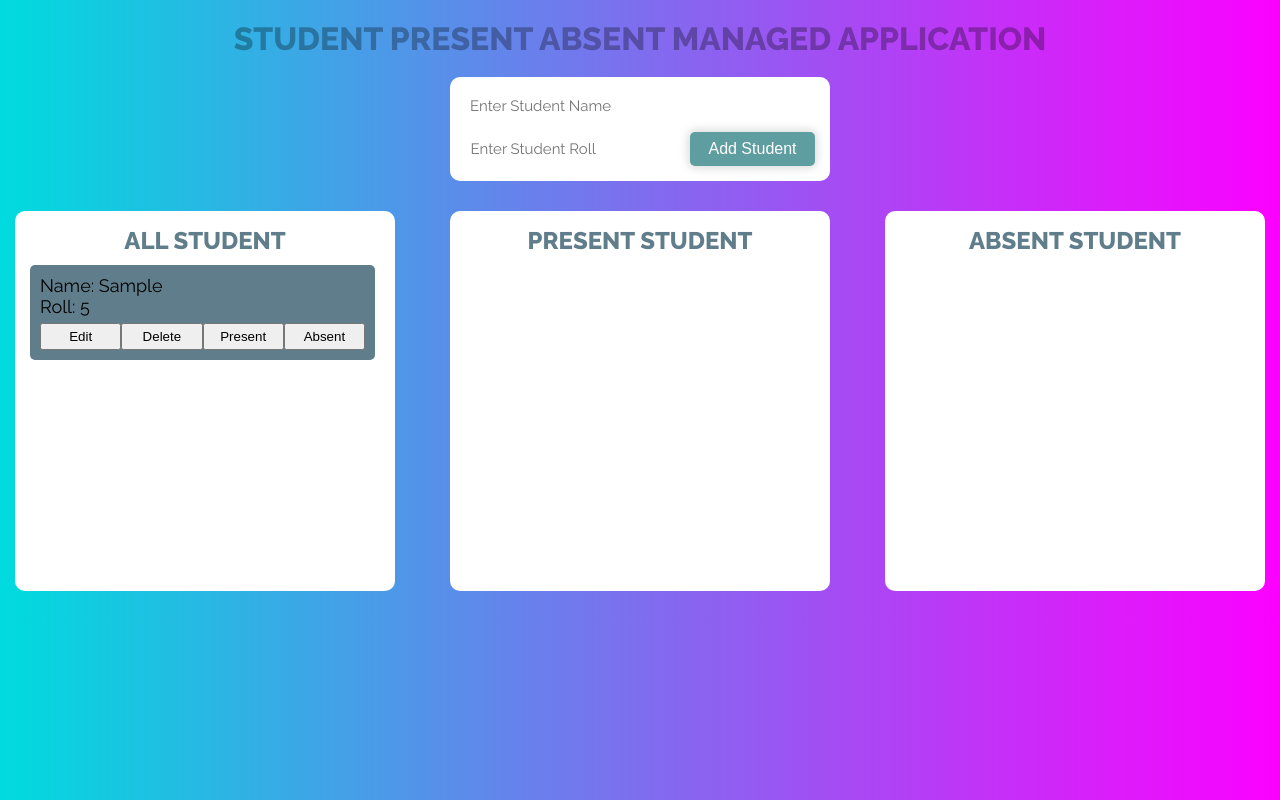
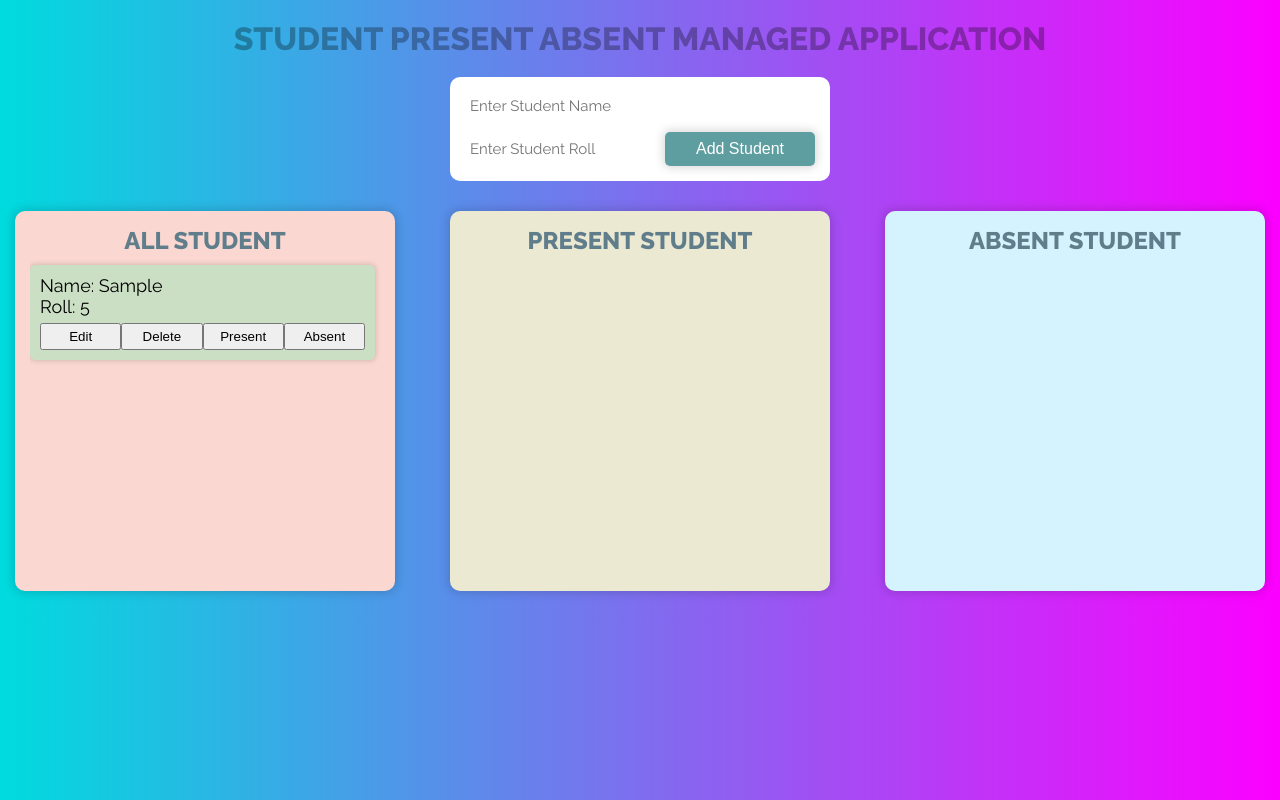
Before and after one commit to mdforhadulislam/student-present-absent, a React (Create React App) app: page / in a window 1280 px wide. Both pictures are taken after typing "Sample", "5" into the empty fields and a click on the button "Add Student". Built offline with nearby package versions, Linux system fonts and the light colour scheme.

Commit message:
add functionality

```diff
--- a/src/App.css
+++ b/src/App.css
@@ -47,12 +47,13 @@
   height: auto;
 }
 .header .add__student__form input:nth-child(2) {
-  width: 215px;
+  width: 190px;
   display: inline-block;
   margin-bottom: 0;
 }
 
 .header .add__student__form button {
+  width: 150px;
   background: cadetblue;
   color: #fff;
   border: none;
@@ -62,7 +63,7 @@
   box-shadow: 0 0 10px 2px rgb(0 0 0 / 15%);
   transition: 0.3s;
   cursor: pointer;
-  text-align: left;
+  text-align: center;
 }
 
 .body {
@@ -78,8 +79,9 @@
   width: 350px;
   height: 350px;
   padding: 15px;
-  background: white;
+  background: #fad8d1;
   border-radius: 10px;
+  box-shadow: 0 0 10px 2px rgb(0 0 0 / 15%);
 }
 .body .student__list__container .student__list {
   width: 100%;
@@ -87,36 +89,35 @@
   overflow: auto;
 }
 
-.body .present__student__container .present__student__list::-webkit-scrollbar {
+.body .student__list__container .student__list::-webkit-scrollbar {
   width: 0.5vw;
   background: #fbf6f6;
 }
 
-.body
-  .present__student__container
-  .present__student__list::-webkit-scrollbar-thumb {
+.body .student__list__container .student__list::-webkit-scrollbar-thumb {
   background: #9e9e9e;
-  border-radius: 5vw;
+  border-radius: 1vw;
   border: 0.2vw solid rgba(0, 0, 0, 0);
 }
+
 .body
-  .present__student__container
-  .present__student__list::-webkit-scrollbar-button:single-button {
+  .student__list__container
+  .student__list::-webkit-scrollbar-button:single-button {
   background-color: white;
   display: block;
   border-style: solid;
-  height: 1.5vw;
-  width: 1vw;
+  height: 0.8vw;
+  width: 0.5vw;
 }
 .body
-  .present__student__container
-  .present__student__list::-webkit-scrollbar-button:single-button:vertical:decrement {
+  .student__list__container
+  .student__list::-webkit-scrollbar-button:single-button:vertical:decrement {
   border-width: 0vw 0.3vw 0.4vw 0.3vw;
   border-color: transparent transparent #555555 transparent;
 }
 .body
-  .present__student__container
-  .present__student__list::-webkit-scrollbar-button:single-button:vertical:increment {
+  .student__list__container
+  .student__list::-webkit-scrollbar-button:single-button:vertical:increment {
   border-width: 0vw 0.3vw 0.4vw 0 0.3vw;
   border-color: #555555 transparent transparent transparent;
 }
@@ -125,9 +126,10 @@
   width: auto;
   height: auto;
   padding: 10px;
-  background: #607d8b;
   margin-top: 10px;
   border-radius: 5px;
+  box-shadow: 0 0 5px 1px rgb(0 0 0 / 15%);
+  background-color: rgb(203 223 196);
 }
 
 .body .student__list__container .student__list ul li .student__name__roll {
@@ -156,8 +158,9 @@
   width: 350px;
   height: 350px;
   padding: 15px;
-  background: white;
+  background: #ebe9d1;
   border-radius: 10px;
+  box-shadow: 0 0 10px 2px rgb(0 0 0 / 15%);
 }
 .body .present__student__container .present__student__list {
   width: 100%;
@@ -165,35 +168,35 @@
   overflow: auto;
 }
 
-.body .student__list__container .student__list::-webkit-scrollbar {
+.body .absent__student__container .absent__student__list::-webkit-scrollbar {
   width: 0.5vw;
   background: #fbf6f6;
 }
-
-.body .student__list__container .student__list::-webkit-scrollbar-thumb {
+.body
+  .absent__student__container
+  .absent__student__list::-webkit-scrollbar-thumb {
   background: #9e9e9e;
-  border-radius: 5vw;
+  border-radius: 1vw;
   border: 0.2vw solid rgba(0, 0, 0, 0);
 }
-
 .body
-  .student__list__container
-  .student__list::-webkit-scrollbar-button:single-button {
+  .absent__student__container
+  .absent__student__list::-webkit-scrollbar-button:single-button {
   background-color: white;
   display: block;
   border-style: solid;
-  height: 1.5vw;
-  width: 1vw;
+  height: 0.8vw;
+  width: 0.5vw;
 }
 .body
-  .student__list__container
-  .student__list::-webkit-scrollbar-button:single-button:vertical:decrement {
+  .absent__student__container
+  .absent__student__list::-webkit-scrollbar-button:single-button:vertical:decrement {
   border-width: 0vw 0.3vw 0.4vw 0.3vw;
   border-color: transparent transparent #555555 transparent;
 }
 .body
-  .student__list__container
-  .student__list::-webkit-scrollbar-button:single-button:vertical:increment {
+  .absent__student__container
+  .absent__student__list::-webkit-scrollbar-button:single-button:vertical:increment {
   border-width: 0vw 0.3vw 0.4vw 0 0.3vw;
   border-color: #555555 transparent transparent transparent;
 }
@@ -202,12 +205,13 @@
   width: auto;
   height: auto;
   padding: 10px;
-  background: #607d8b;
+  background: #f7c3c3;
   margin-top: 10px;
   border-radius: 5px;
   display: flex;
   align-items: center;
   justify-content: space-between;
+  box-shadow: 0 0 5px 1px rgb(0 0 0 / 15%);
 }
 .body
   .present__student__container
@@ -238,14 +242,17 @@
   .button__container
   button {
   width: 100%;
+  padding: 4px;
+  font-size: 14px;
 }
 
 .body .absent__student__container {
   width: 350px;
   height: 350px;
   padding: 15px;
-  background: white;
+  background: #d5f3ff;
   border-radius: 10px;
+  box-shadow: 0 0 10px 2px rgb(0 0 0 / 15%);
 }
 .body .absent__student__container .absent__student__list {
   width: 100%;
@@ -253,36 +260,36 @@
   overflow: auto;
 }
 
-.body .absent__student__container .absent__student__list::-webkit-scrollbar {
+.body .present__student__container .present__student__list::-webkit-scrollbar {
   width: 0.5vw;
   background: #fbf6f6;
 }
 
 .body
-  .absent__student__container
-  .absent__student__list::-webkit-scrollbar-thumb {
+  .present__student__container
+  .present__student__list::-webkit-scrollbar-thumb {
   background: #9e9e9e;
-  border-radius: 5vw;
+  border-radius: 1vw;
   border: 0.2vw solid rgba(0, 0, 0, 0);
 }
 .body
-  .absent__student__container
-  .absent__student__list::-webkit-scrollbar-button:single-button {
+  .present__student__container
+  .present__student__list::-webkit-scrollbar-button:single-button {
   background-color: white;
   display: block;
   border-style: solid;
-  height: 1.5vw;
-  width: 1vw;
+  height: 0.8vw;
+  width: 0.5vw;
 }
 .body
-  .absent__student__container
-  .absent__student__list::-webkit-scrollbar-button:single-button:vertical:decrement {
+  .present__student__container
+  .present__student__list::-webkit-scrollbar-button:single-button:vertical:decrement {
   border-width: 0vw 0.3vw 0.4vw 0.3vw;
   border-color: transparent transparent #555555 transparent;
 }
 .body
-  .absent__student__container
-  .absent__student__list::-webkit-scrollbar-button:single-button:vertical:increment {
+  .present__student__container
+  .present__student__list::-webkit-scrollbar-button:single-button:vertical:increment {
   border-width: 0vw 0.3vw 0.4vw 0 0.3vw;
   border-color: #555555 transparent transparent transparent;
 }
@@ -291,12 +298,13 @@
   width: auto;
   height: auto;
   padding: 10px;
-  background: #607d8b;
+  background: rgb(113 172 141);
   margin-top: 10px;
   border-radius: 5px;
   display: flex;
   align-items: center;
   justify-content: space-between;
+  box-shadow: 0 0 5px 1px rgb(0 0 0 / 15%);
 }
 .body
   .absent__student__container
@@ -318,3 +326,15 @@
   .button__container {
   width: auto;
 }
+
+.body
+  .absent__student__container
+  .absent__student__list
+  ul
+  li
+  .button__container
+  button {
+  width: 100%;
+  padding: 4px;
+  font-size: 14px;
+}
--- a/src/App.js
+++ b/src/App.js
@@ -7,17 +7,40 @@ import StudentList from "./Components/StudentList";
 
 function App() {
   const [allStudent, setAllStudent] = useState([]);
+  const [studentNameAndRoll, setStudentNameAndRoll] = useState({
+    name: "",
+    roll: "",
+    isPresent: false,
+    isAbsent: false,
+  });
+  const [editAbleItemRoll, setEditAbleItemRoll] = useState([]);
+  const [isEdit, setIsEdit] = useState(false);
 
   return (
     <div className="App">
       <div className="header">
         <h1 className="title">Student Present Absent Managed Application</h1>
-        <AddStudent allStudent={allStudent} setAllStudent={setAllStudent} />
+        <AddStudent
+          allStudent={allStudent}
+          setAllStudent={setAllStudent}
+          studentNameAndRoll={studentNameAndRoll}
+          setStudentNameAndRoll={setStudentNameAndRoll}
+          editAbleItemRoll={editAbleItemRoll}
+          isEdit={isEdit}
+          setIsEdit={setIsEdit}
+        />
       </div>
+
       <div className="body">
-        <StudentList allStudent={allStudent} setAllStudent={setAllStudent} />
-        <PresentStudent allStudent={allStudent} />
-        <AbsentStudent allStudent={allStudent} />
+        <StudentList
+          allStudent={allStudent}
+          setAllStudent={setAllStudent}
+          setStudentNameAndRoll={setStudentNameAndRoll}
+          setEditAbleItemRoll={setEditAbleItemRoll}
+          setIsEdit={setIsEdit}
+        />
+        <PresentStudent allStudent={allStudent} setAllStudent={setAllStudent} />
+        <AbsentStudent allStudent={allStudent} setAllStudent={setAllStudent} />
       </div>
     </div>
   );
--- a/src/Components/AddStudent.jsx
+++ b/src/Components/AddStudent.jsx
@@ -1,26 +1,32 @@
-import React, { useState } from "react";
+import React from "react";
 
-export default function AddStudent({ allStudent, setAllStudent }) {
-  const [studentNameAndRoll, setStudentNameAndRoll] = useState({
-    name: "",
-    roll: "",
-    isPresent: false,
-    isAbsent: false,
-    color: "",
-  });
+export default function AddStudent({
+  allStudent,
+  setAllStudent,
+  studentNameAndRoll,
+  setStudentNameAndRoll,
+  editAbleItemRoll,
+  isEdit,
+  setIsEdit,
+}) {
+  // "#D8E2DC",
+  // "#FFE5D9",
+  // "#FBFAF0",
+  // "#FFE9EE",
+  // "#FFDDE4",
 
   const nameHendeler = (value) => {
     setStudentNameAndRoll({ ...studentNameAndRoll, name: value });
   };
 
   const rollHendeler = (value) => {
-    setStudentNameAndRoll({ ...studentNameAndRoll, roll: value });
+    setStudentNameAndRoll({ ...studentNameAndRoll, roll: Number(value) });
   };
 
   const submitHendeler = (e) => {
     e.preventDefault();
 
-    if (studentNameAndRoll.name && studentNameAndRoll.roll) {
+    if (studentNameAndRoll.name !== "" && studentNameAndRoll.roll !== "") {
       const isTrue = allStudent.filter(
         (items) => Number(items.roll) === Number(studentNameAndRoll.roll)
       );
@@ -31,6 +37,7 @@ export default function AddStudent({ allStudent, setAllStudent }) {
             ...studentNameAndRoll,
             roll: studentNameAndRoll.roll,
           });
+
       isTrue.length > 0
         ? setAllStudent([...allStudent])
         : setAllStudent([studentNameAndRoll, ...allStudent]);
@@ -41,6 +48,23 @@ export default function AddStudent({ allStudent, setAllStudent }) {
         isPresent: false,
         isAbsent: false,
       });
+    } else {
+      alert("Enter Student Name And Roll");
+    }
+  };
+
+  const updateHendeler = (e) => {
+    e.preventDefault();
+    if (studentNameAndRoll.name !== "" && studentNameAndRoll.roll !== "") {
+      setAllStudent([
+        ...allStudent
+          .filter((items) => items.roll === editAbleItemRoll)
+          .map((item) => ({ ...item, ...studentNameAndRoll })),
+        ...allStudent
+          .filter((items) => items.roll !== editAbleItemRoll)
+          .map((item) => ({ ...item })),
+      ]);
+      setIsEdit(false);
     } else {
       alert("Enter Student Name And Roll");
     }
@@ -65,8 +89,11 @@ export default function AddStudent({ allStudent, setAllStudent }) {
           placeholder="Enter Student Roll"
           value={studentNameAndRoll.roll}
         />
-        <button type="submit" onClick={submitHendeler}>
-          Add Student
+        <button
+          type="submit"
+          onClick={isEdit ? updateHendeler : submitHendeler}
+        >
+          {isEdit ? "Update Student" : "Add Student"}
         </button>
       </form>
     </div>
--- a/src/Components/StudentList.jsx
+++ b/src/Components/StudentList.jsx
@@ -1,6 +1,43 @@
 import React from "react";
 
-export default function StudentList({ allStudent }) {
+export default function StudentList({
+  allStudent,
+  setAllStudent,
+  setStudentNameAndRoll,
+  setEditAbleItemRoll,
+  setIsEdit,
+}) {
+  const editHendeler = (item) => {
+    setStudentNameAndRoll(item);
+    setEditAbleItemRoll(item.roll);
+    setIsEdit(true);
+  };
+
+  const deleteHendeler = (roll) => {
+    const deleteItem = allStudent
+      .filter((items) => items.roll !== roll)
+      .map((item) => item);
+    setAllStudent([...deleteItem]);
+  };
+
+  const presentHendeler = (roll) => {
+    setAllStudent([
+      ...allStudent
+        .filter((items) => items.roll === roll)
+        .map((item) => ({ ...item, isPresent: true, isAbsent: false })),
+      ...allStudent.filter((items) => items.roll !== roll).map((item) => item),
+    ]);
+  };
+
+  const absentHendeler = (roll) => {
+    setAllStudent([
+      ...allStudent
+        .filter((items) => items.roll === roll)
+        .map((item) => ({ ...item, isAbsent: true, isPresent: false })),
+      ...allStudent.filter((items) => items.roll !== roll).map((item) => item),
+    ]);
+  };
+
   return (
     <div className="student__list__container">
       <h2>All Student</h2>
@@ -12,12 +49,37 @@ export default function StudentList({ allStudent }) {
                 <div className="student__name">Name: {item.name}</div>
                 <div className="student__roll">Roll: {item.roll}</div>
               </div>
-              {console.log(item)}
               <div className="button__container">
-                <button className="edit__button">Edit</button>
-                <button className="delete__button">Delete</button>
-                <button className="present__button">Present</button>
-                <button className="absent__button">Absent</button>
+                <button
+                  className="edit__button"
+                  onClick={() => {
+                    editHendeler(item);
+                  }}
+                >
+                  Edit
+                </button>
+                <button
+                  className="delete__button"
+                  onClick={() => {
+                    deleteHendeler(item.roll);
+                  }}
+                >
+                  Delete
+                </button>
+                <button
+                  className="present__button"
+                  onClick={() => {
+                    presentHendeler(item.roll);
+                  }}
+                >
+                  Present
+                </button>
+                <button
+                  className="absent__button"
+                  onClick={() => absentHendeler(item.roll)}
+                >
+                  Absent
+                </button>
               </div>
             </li>
           ))}
```
Also changed, not shown: src/Components/AbsentStudent.jsx (+13 -2 lines), src/Components/PresentStudent.jsx (+17 -2 lines).
